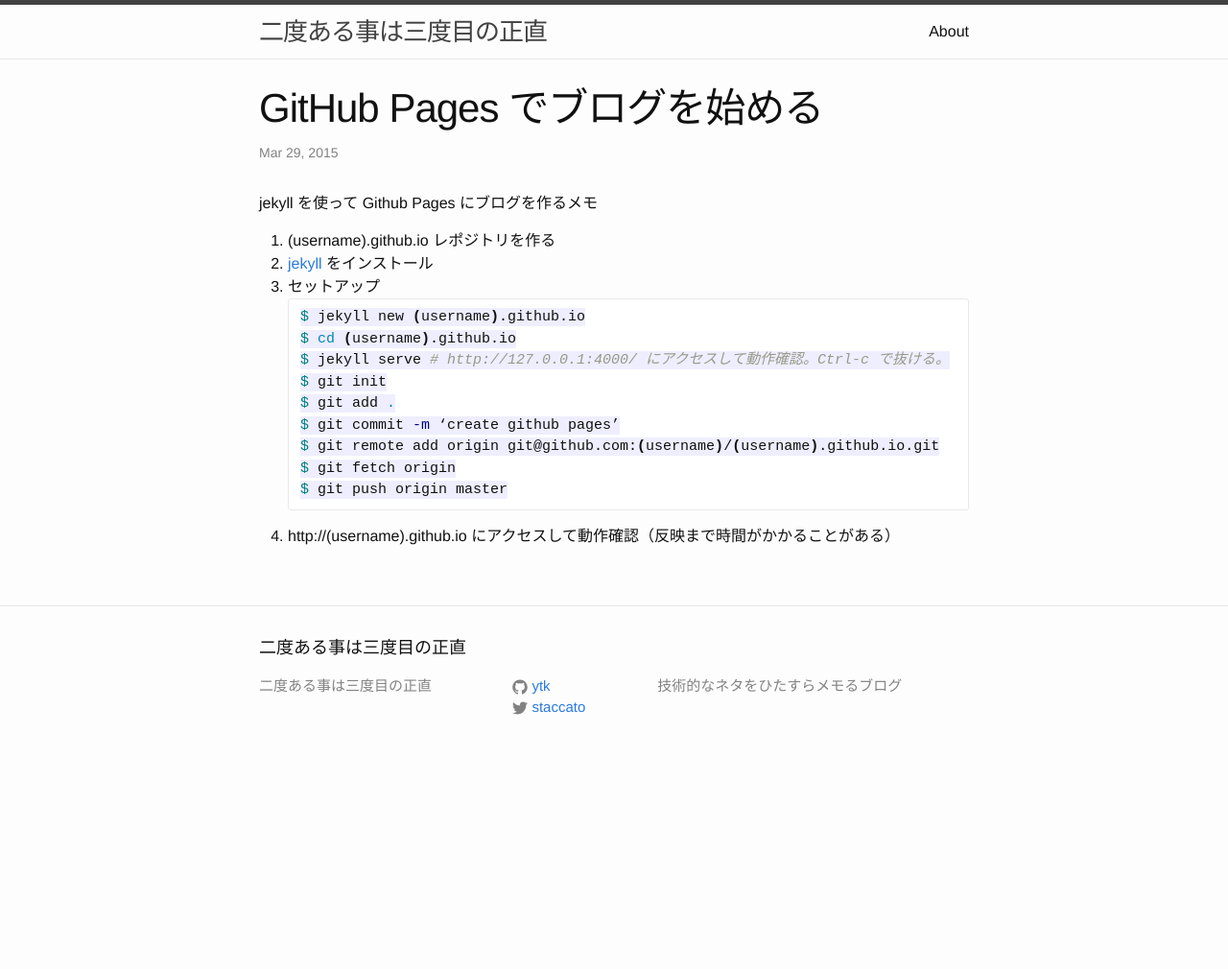
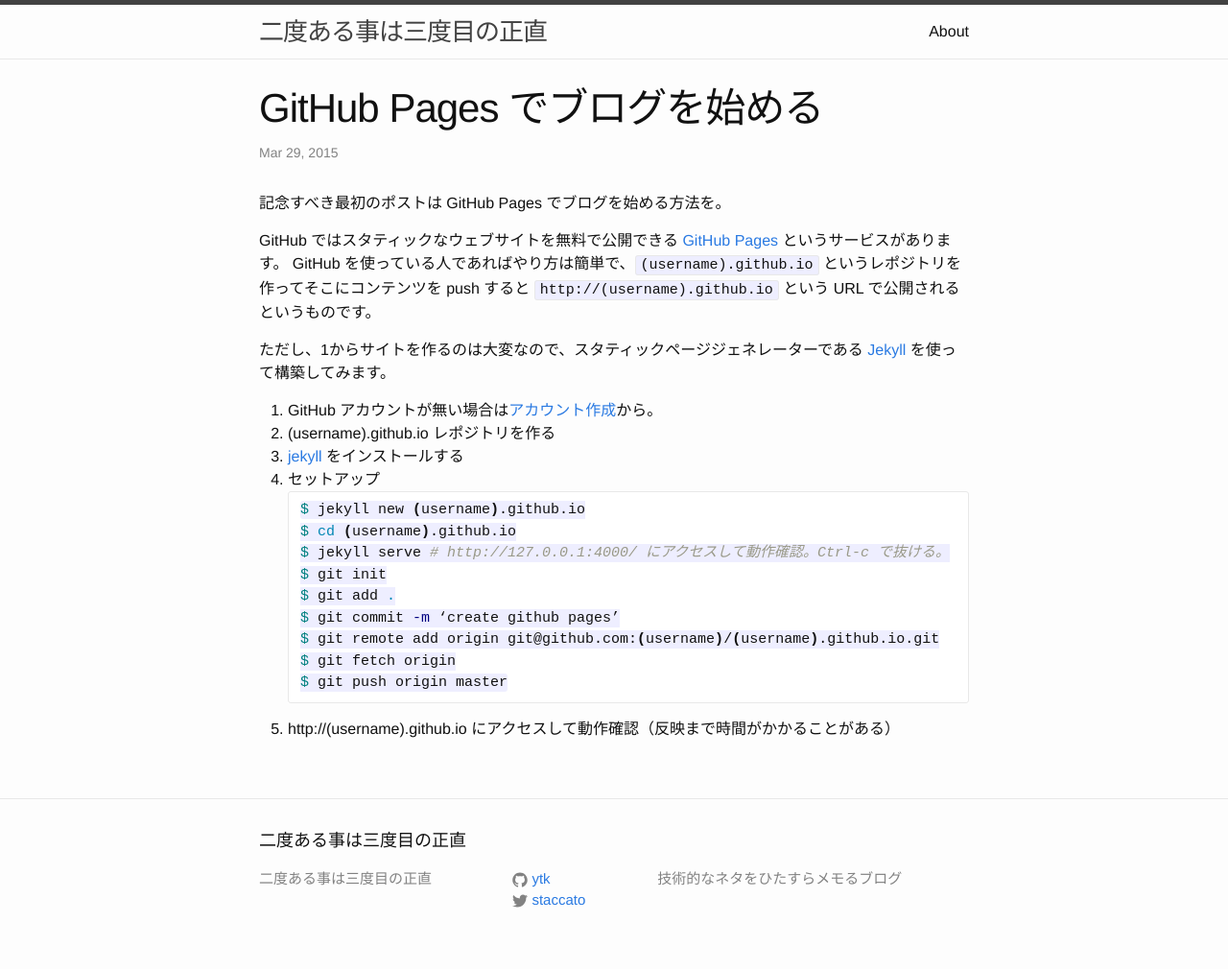
Before and after one commit to ytk/ytk.github.io, a Jekyll site: the page built from _posts/2015-03-29-github-pages-with-jekyll.md, in a window 1280 px wide. Shown: the whole page at 96% size. Built offline with Jekyll 4.4.1, drawn with Linux system fonts in a browser that asks for light colours; before the commit the page ends 900 px from its top, so only the background shows below that.

Commit message:
Update 2015-03-29-github-pages-with-jekyll.md

````diff
--- a/_posts/2015-03-29-github-pages-with-jekyll.md
+++ b/_posts/2015-03-29-github-pages-with-jekyll.md
@@ -2,12 +2,19 @@
 layout: post
 title:  "GitHub Pages でブログを始める"
 date:   2015-03-29 07:31:56
-tags: jekyll github pages
+tags: jekyll github pages blog
 ---
-jekyll を使って Github Pages にブログを作るメモ
 
+記念すべき最初のポストは GitHub Pages でブログを始める方法を。
+
+GitHub ではスタティックなウェブサイトを無料で公開できる [GitHub Pages](https://pages.github.com/) というサービスがあります。
+GitHub を使っている人であればやり方は簡単で、`(username).github.io` というレポジトリを作ってそこにコンテンツを push すると `http://(username).github.io` という URL で公開されるというものです。
+
+ただし、1からサイトを作るのは大変なので、スタティックページジェネレーターである [Jekyll](http://jekyllrb.com/) を使って構築してみます。
+
+1. GitHub アカウントが無い場合は[アカウント作成](https://github.com/)から。
 1. (username).github.io レポジトリを作る
-1. [jekyll](http://jekyllrb.com/) をインストール
+1. [jekyll](http://jekyllrb.com/) をインストールする
 1. セットアップ
 ```sh
 $ jekyll new (username).github.io
````
